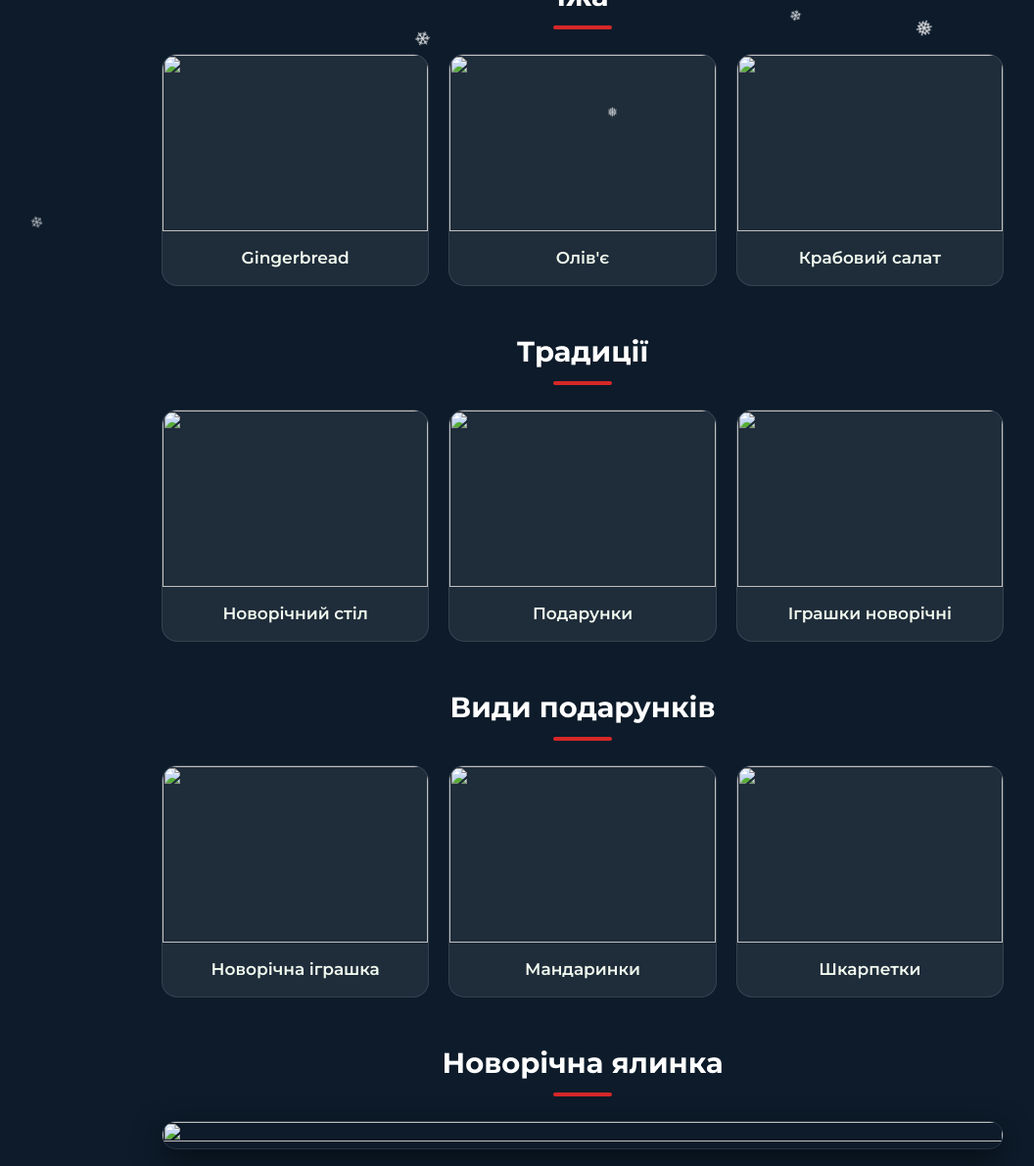
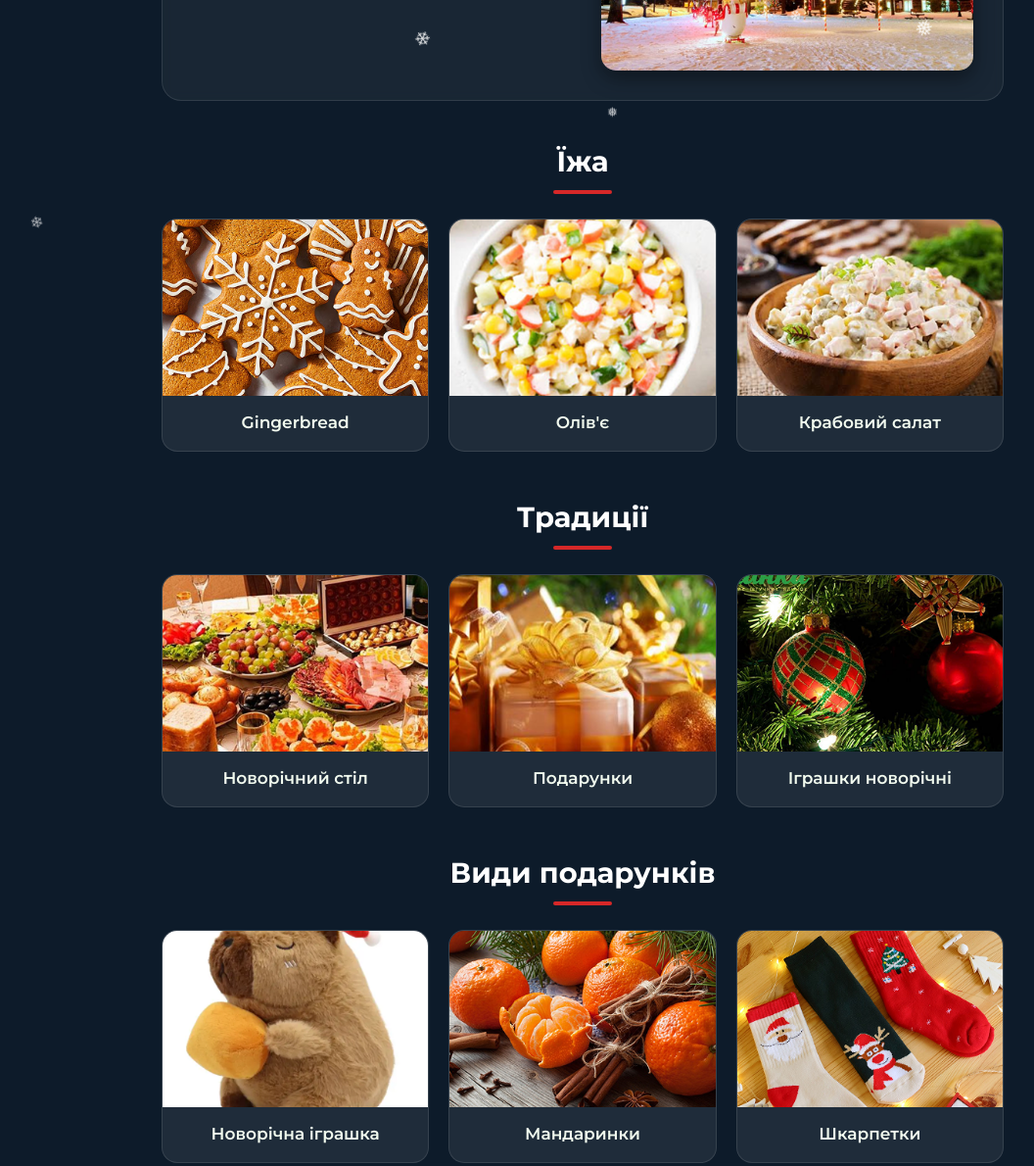
Before and after one commit to VikaKhaustova/Matiyashiva_Marharyta_reliz, a plain HTML site: page index.html in a window 1280 px wide. Shown: the part 276-1466 px from the top of the page at 98% size, without its empty margins (45-1101 px from the left). Drawn offline with Linux system fonts and the light colour scheme.

Commit message:
Update index.html

```diff
--- a/index.html
+++ b/index.html
@@ -10,6 +10,7 @@
   <link href="https://fonts.googleapis.com/css2?family=Montserrat:wght@400;600;700;800&display=swap" rel="stylesheet">
 </head>
 <body>
+
 <!-- Контейнер для снігопаду -->
 <div class="snowfall" aria-hidden="true">
   <div class="snowflake">❄</div>
@@ -25,6 +26,7 @@
   <div class="snowflake">❅</div>
   <div class="snowflake">❆</div>
 </div>
+
   <header class="top-bar">
     <div class="stripe"></div>
   </header>
@@ -36,50 +38,53 @@
         <h1>Вже зима <br>та і Новий рік чекає!</h1>
       </div>
       <div class="hero-image">
-            <img src="Rectangle 2 (3).png">
+        <img src="1.png">
       </div>
     </section>
+
+
     <section class="section">
       <h2 class="section-title">Їжа</h2>
       <div class="grid">
         <div class="card">
           <div class="card-img">
-                <img src="Rectangle 3 (4).png">
+            <img src="2.png">
           </div>
           <p class="card-label">Gingerbread</p>
         </div>
         <div class="card">
           <div class="card-img">
-                <img src="Rectangle 17.png">
+            <img src="3.png">
           </div>
           <p class="card-label">Олів'є</p>
         </div>
         <div class="card">
           <div class="card-img">
-                <img src="Rectangle 16.png">
+            <img src="4.png">
           </div>
           <p class="card-label">Крабовий салат</p>
         </div>
       </div>
     </section>
+
     <section class="section">
       <h2 class="section-title">Традиції</h2>
       <div class="grid">
         <div class="card">
           <div class="card-img">
-                <img src="Rectangle 3 (2).png">
+            <img src="5.png">
           </div>
           <p class="card-label">Новорічний стіл</p>
         </div>
         <div class="card">
           <div class="card-img">
-                <img src="Rectangle 16 (1).png">
+            <img src="6.png">
           </div>
           <p class="card-label">Подарунки</p>
         </div>
         <div class="card">
           <div class="card-img">
-                <img src="Rectangle 17 (1).png">
+            <img src="7.png">
           </div>
           <p class="card-label">Іграшки новорічні</p>
         </div>
@@ -91,19 +96,19 @@
       <div class="grid">
         <div class="card">
           <div class="card-img">
-                <img src="Rectangle 3 (3).png">
+            <img src="8.png">
           </div>
           <p class="card-label">Новорічна іграшка</p>
         </div>
         <div class="card">
           <div class="card-img">
-                <img src="Rectangle 16 (2).png">
+            <img src="9.png">
           </div>
           <p class="card-label">Мандаринки</p>
         </div>
         <div class="card">
           <div class="card-img">
-                <img src="Rectangle 17 (2).png">
+            <img src="10.png">
           </div>
           <p class="card-label">Шкарпетки</p>
         </div>
@@ -113,7 +118,7 @@
     <section class="section tree-section">
       <h2 class="section-title">Новорічна ялинка</h2>
       <div class="banner-card">
-        <img src="19.jpg">
+        <img src="11.png">
       </div>
     </section>
 
```
Lines whose indentation alone changed are shown as unchanged.
